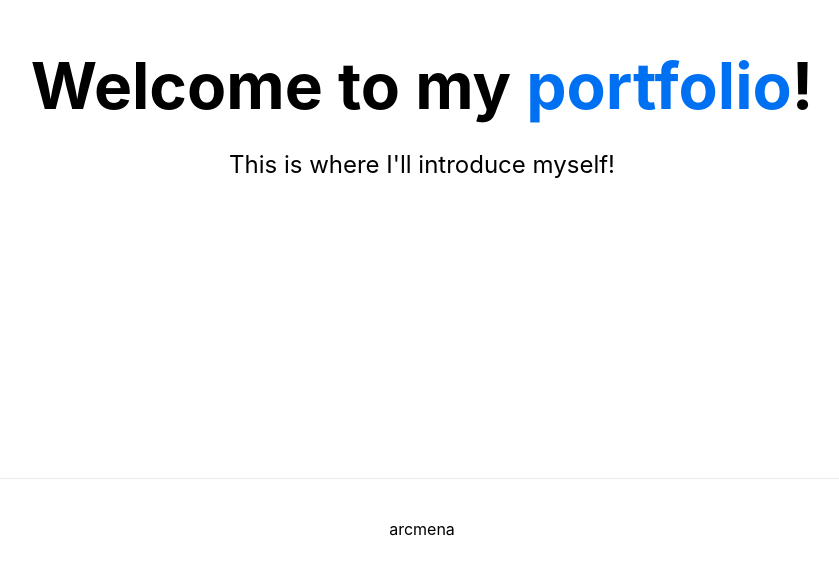
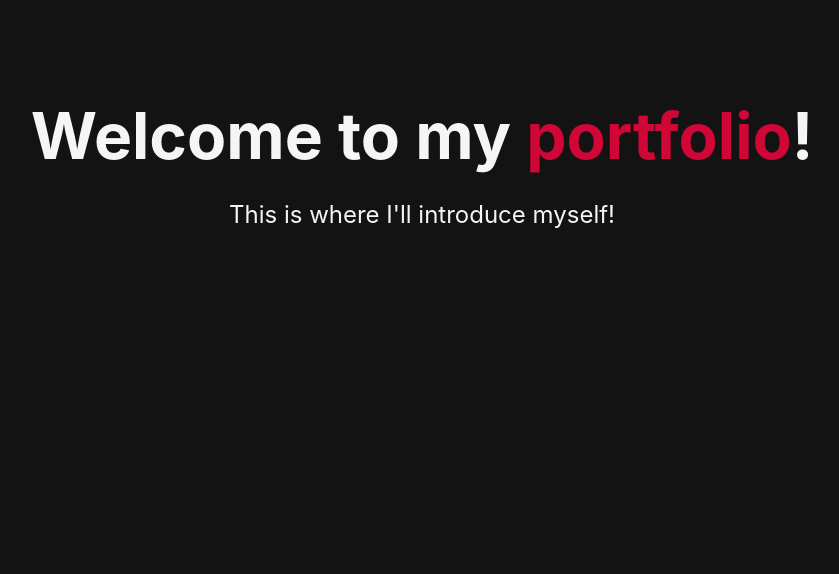
Before and after one commit to arcmena/marcelomena-portfolio, a Next.js app: page / in a window 1280 px wide. Shown: the part 222-796 px from the top of the page, without its empty margins (218-1057 px from the left). Built offline with nearby package versions, Linux system fonts and the light colour scheme.

Commit message:
Create global css color vars

```diff
--- a/pages/_app.tsx
+++ b/pages/_app.tsx
@@ -1,6 +1,6 @@
 import '../styles/globals.css'
 
-function MyApp({ Component, pageProps }) {
+const MyApp = ({ Component, pageProps }) => {
     return <Component {...pageProps} />
 }
 
--- a/pages/index.tsx
+++ b/pages/index.tsx
@@ -1,7 +1,7 @@
 import Head from 'next/head'
 import styles from '../styles/Home.module.css'
 
-export default function Home() {
+const Home = () => {
     return (
         <div className={styles.container}>
             <Head>
@@ -18,16 +18,8 @@ export default function Home() {
                     This is where I'll introduce myself!
                 </p>
             </main>
-
-            <footer className={styles.footer}>
-                <a
-                    href="https://github.com/arcmena"
-                    target="_blank"
-                    rel="noopener noreferrer"
-                >
-                    arcmena
-                </a>
-            </footer>
         </div>
     )
 }
+
+export default Home
--- a/styles/Home.module.css
+++ b/styles/Home.module.css
@@ -5,6 +5,8 @@
     flex-direction: column;
     justify-content: center;
     align-items: center;
+
+    background: var(--colors-primary-black);
 }
 
 .main {
@@ -16,27 +18,8 @@
     align-items: center;
 }
 
-.footer {
-    width: 100%;
-    height: 100px;
-    border-top: 1px solid #eaeaea;
-    display: flex;
-    justify-content: center;
-    align-items: center;
-}
-
-.footer img {
-    margin-left: 0.5rem;
-}
-
-.footer a {
-    display: flex;
-    justify-content: center;
-    align-items: center;
-}
-
 .title a {
-    color: #0070f3;
+    color: var(--colors-primary-red);
     text-decoration: none;
 }
 
--- a/styles/globals.css
+++ b/styles/globals.css
@@ -4,6 +4,8 @@ body {
     margin: 0;
     font-family: -apple-system, BlinkMacSystemFont, Segoe UI, Roboto, Oxygen,
         Ubuntu, Cantarell, Fira Sans, Droid Sans, Helvetica Neue, sans-serif;
+
+    color: var(--colors-primary-white);
 }
 
 a {
@@ -14,3 +16,9 @@ a {
 * {
     box-sizing: border-box;
 }
+
+:root {
+    --colors-primary-red: #d00637;
+    --colors-primary-black: #131313;
+    --colors-primary-white: #f5f5f5;
+}
```
